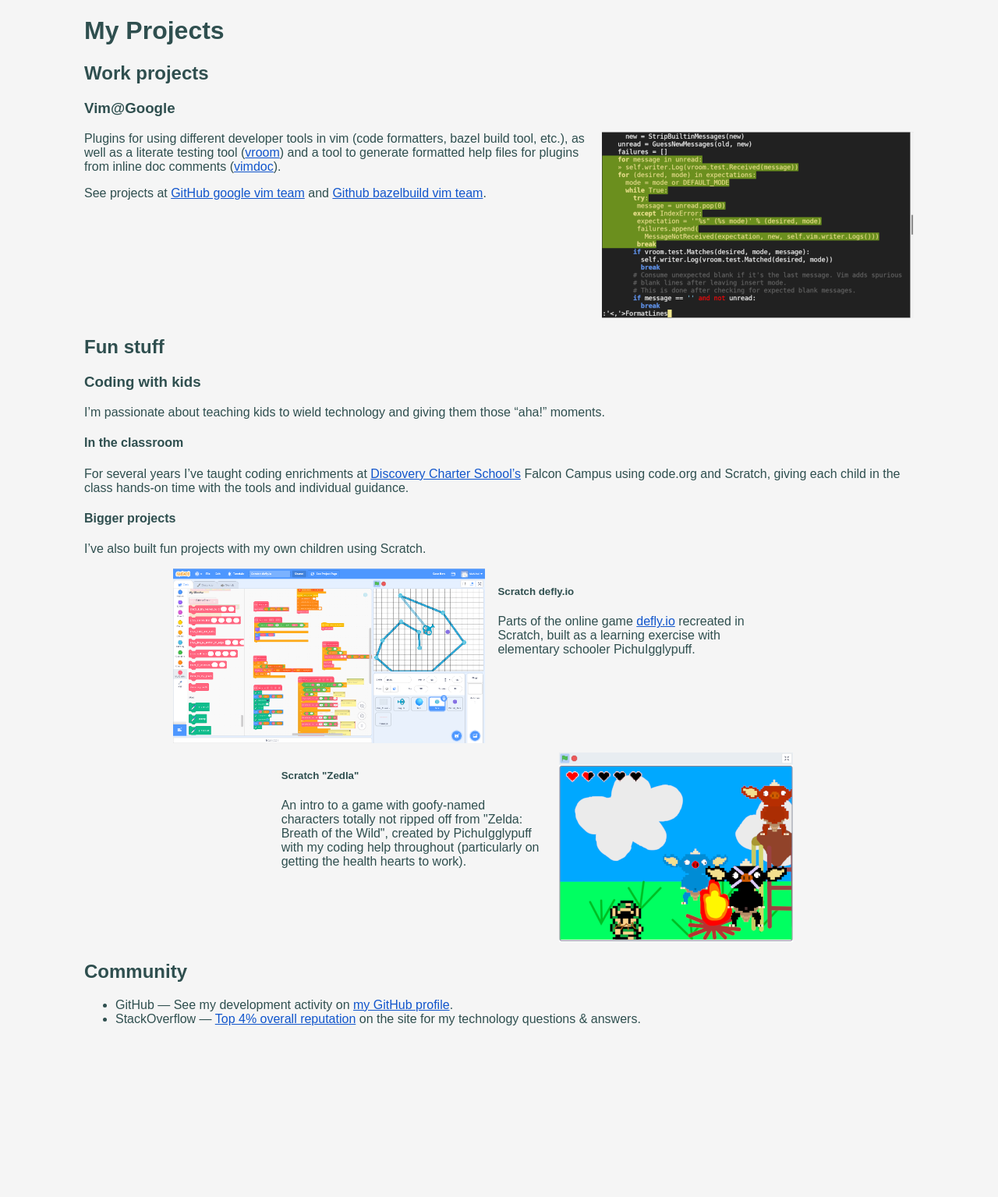
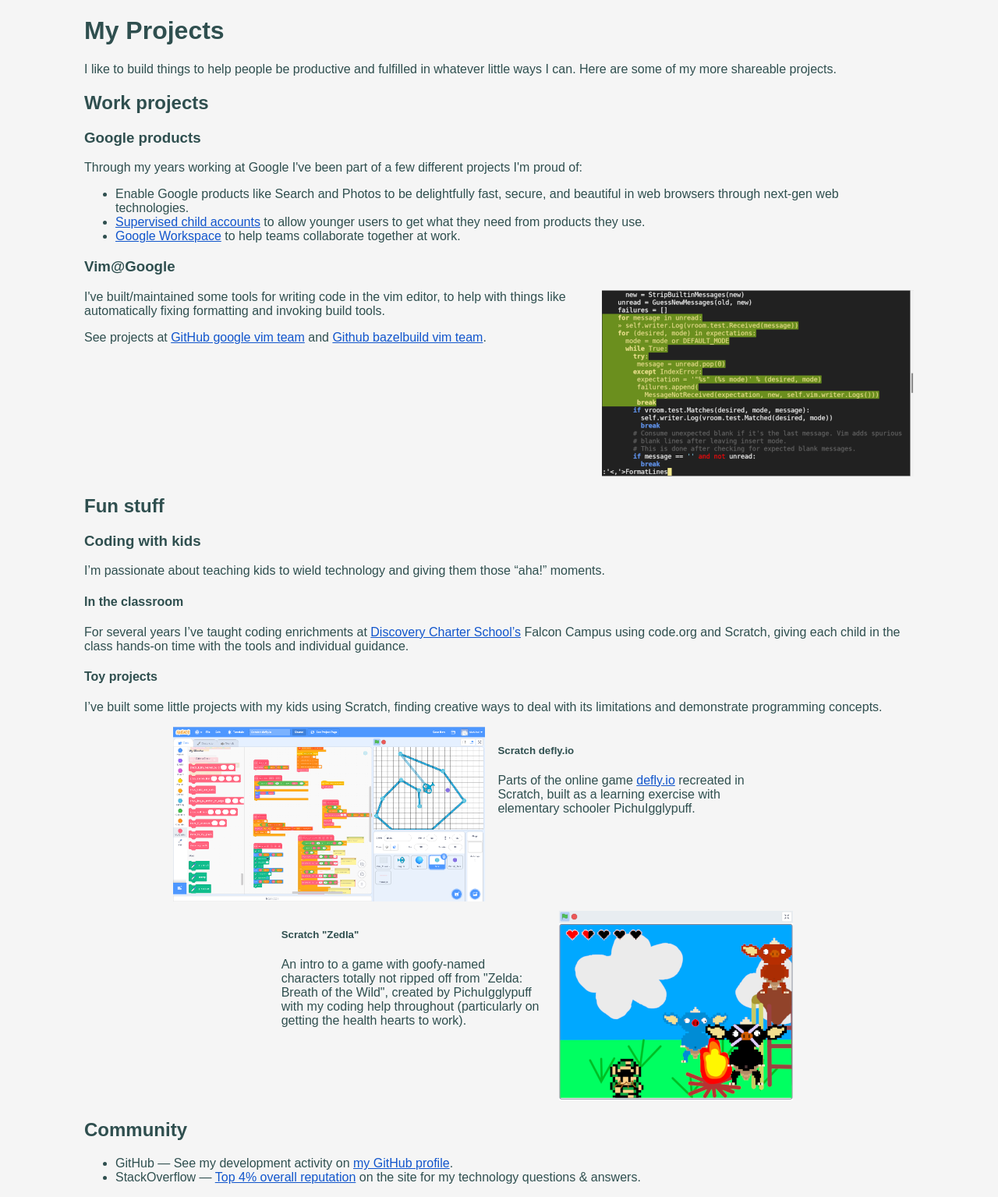
Before and after one commit to dbarnett/mumindme_web, a Flask app: page /projects in a window 1280 px wide. Shown: the whole page at 78% size. Before the commit the page ends 1315 px from the top, so only its background shows below. Run offline with Flask 2, Linux system fonts and the light colour scheme.

Commit message:
[Projects] Add Google stuff, tweak Vim/Scratch parts

```diff
--- a/templates/projects.html
+++ b/templates/projects.html
@@ -9,7 +9,36 @@
   <main>
     <h1>My Projects</h1>
     <section>
+      <p>
+        I like to build things to help people be productive and fulfilled in
+        whatever little ways I can.  Here are some of my more shareable
+        projects.
+      </p>
+    </section>
+    <section>
       <h2>Work projects</h2>
+      <h3>Google products</h3>
+      <p>
+        Through my years working at Google I've been part of a few different
+        projects I'm proud of:
+      </p>
+      <ul>
+        <li>
+          Enable Google products like Search and Photos to be delightfully fast,
+          secure, and beautiful in web browsers through next-gen web
+          technologies.
+        </li>
+        <li>
+          <a
+          href="https://support.google.com/families/answer/7103338">Supervised
+          child accounts</a> to allow younger users to get what they need from
+          products they use.
+        </li>
+        <li>
+          <a href="https://workspace.google.com/" target="_blank">Google
+          Workspace</a> to help teams collaborate together at work.
+        </li>
+      </ul>
       <h3>Vim@Google</h3>
       <div>
         <div style="float: right">
@@ -19,11 +48,9 @@
                alt="Screenshot of command from vim-codefmt plugin being invoked">
         </div>
         <p>
-          Plugins for using different developer tools in vim (code formatters, bazel build tool,
-          etc.), as well as a literate testing tool
-          (<a href="https://github.com/google/vroom" target="_blank">vroom</a>) and a tool to
-          generate formatted help files for plugins from inline doc comments
-          (<a href="https://github.com/google/vimdoc" target="_blank">vimdoc</a>).
+          I've built/maintained some tools for writing code in the vim editor,
+          to help with things like automatically fixing formatting and invoking
+          build tools.
         </p>
         <p>
           See projects at
@@ -47,9 +74,11 @@
           target="_blank">Discovery Charter School’s</a> Falcon Campus using code.org and Scratch,
         giving each child in the class hands-on time with the tools and individual guidance.
       </p>
-      <h4>Bigger projects</h4>
+      <h4>Toy projects</h4>
       <p>
-        I’ve also built fun projects with my own children using Scratch.
+        I’ve built some little projects with my kids using Scratch, finding
+        creative ways to deal with its limitations and demonstrate programming
+        concepts.
       </p>
       <div class="proj-hil-list">
         <div class="proj-hil-sec">
```
